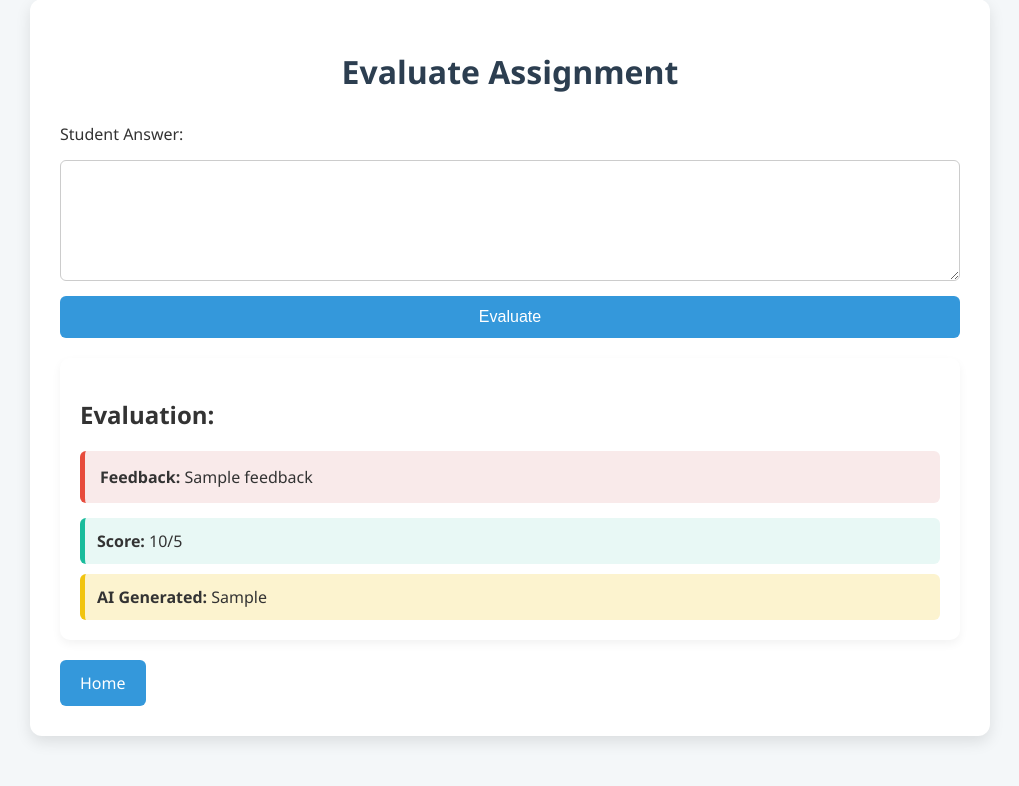
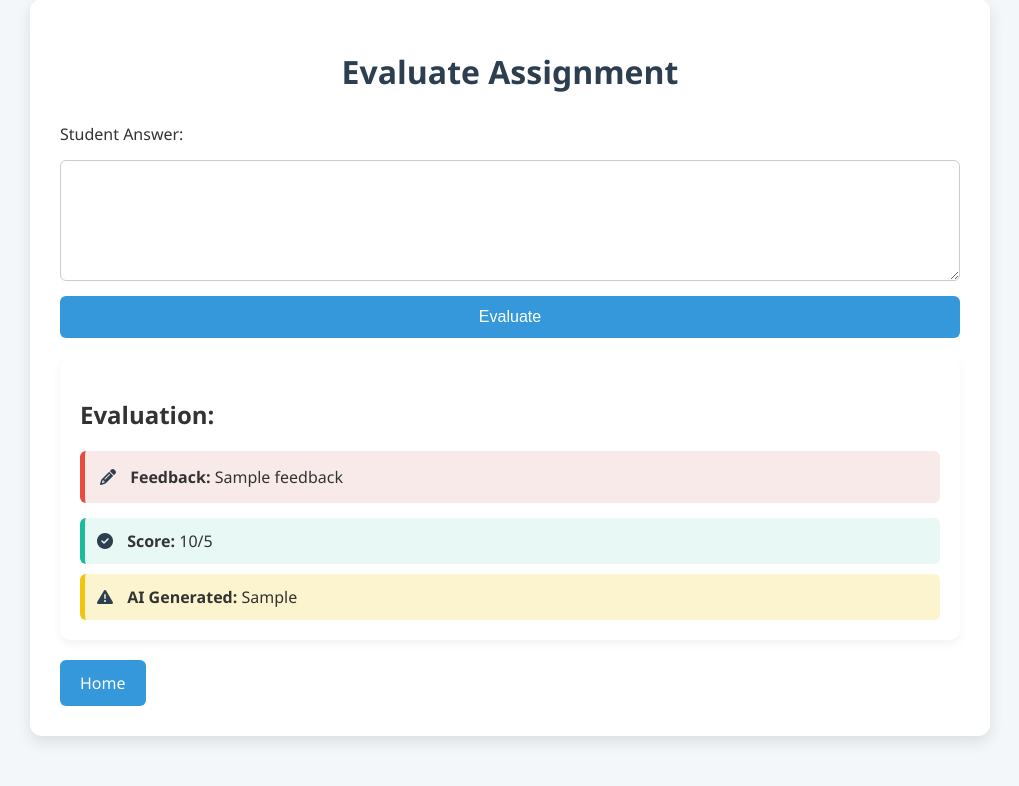
Before and after one commit to Harsha30012005/IARE-WORKSHOP-AI, a Flask app: template templates/evaluate.html in a window 1280 px wide. Shown: the part 51-837 px from the top of the page, without its empty margins (130-1149 px from the left). Run offline with Flask 3, Linux system fonts and the light colour scheme; the template is opened without the code that fills it: most values are stand-ins (such as "Sample title", 1, 10 or a date in 2020).

Commit message:
commit all

```diff
--- a/static/style.css
+++ b/static/style.css
@@ -111,3 +111,11 @@ a:hover {
         padding: 20px;
     }
 }
+/* Add spacing between icon and text */
+.assignment-question i,
+.evaluation-feedback i,
+.evaluation-score i,
+.evaluation-ai i {
+    margin-right: 10px;
+    color: #2c3e50;
+}
--- a/templates/evaluate.html
+++ b/templates/evaluate.html
@@ -22,6 +22,7 @@
 <head>
     <title>Evaluate Assignment</title>
     <link rel="stylesheet" href="{{ url_for('static', filename='style.css') }}">
+    <link rel="stylesheet" href="https://cdnjs.cloudflare.com/ajax/libs/font-awesome/6.5.0/css/all.min.css">
 </head>
 <body>
     <div class="container">
@@ -35,9 +36,15 @@
         {% if result %}
             <div class="result-box">
                 <h2>Evaluation:</h2>
-                <div class="evaluation-feedback"><strong>Feedback:</strong> {{ result.feedback }}</div>
-                <div class="evaluation-score"><strong>Score:</strong> {{ result.score }}/5</div>
-                <div class="evaluation-ai"><strong>AI Generated:</strong> {{ result.ai_generated }}</div>
+                <div class="evaluation-feedback">
+                    <i class="fas fa-pencil-alt"></i> <strong>Feedback:</strong> {{ result.feedback }}
+                </div>
+                <div class="evaluation-score">
+                    <i class="fas fa-check-circle"></i> <strong>Score:</strong> {{ result.score }}/5
+                </div>
+                <div class="evaluation-ai">
+                    <i class="fas fa-exclamation-triangle"></i> <strong>AI Generated:</strong> {{ result.ai_generated }}
+                </div>
             </div>
         {% endif %}
 
--- a/templates/generate.html
+++ b/templates/generate.html
@@ -36,7 +36,7 @@
                 <h2>Assignment:</h2>
                 {% set questions = assignment.split('<br>') %}
                 {% for q in questions %}
-                    <div class="assignment-question">{{ q|safe }}</div>
+                    <div class="assignment-question"><i class="fas fa-clipboard"></i>{{ q|safe }}</div>
                 {% endfor %}
             </div>
         {% endif %}
--- a/templates/index.html
+++ b/templates/index.html
@@ -13,6 +13,8 @@
 <head>
     <title>AI Assignment App</title>
     <link rel="stylesheet" href="{{ url_for('static', filename='style.css') }}">
+    <link rel="stylesheet" href="https://cdnjs.cloudflare.com/ajax/libs/font-awesome/6.5.0/css/all.min.css">
+
 </head>
 <body>
     <div class="container">
```
